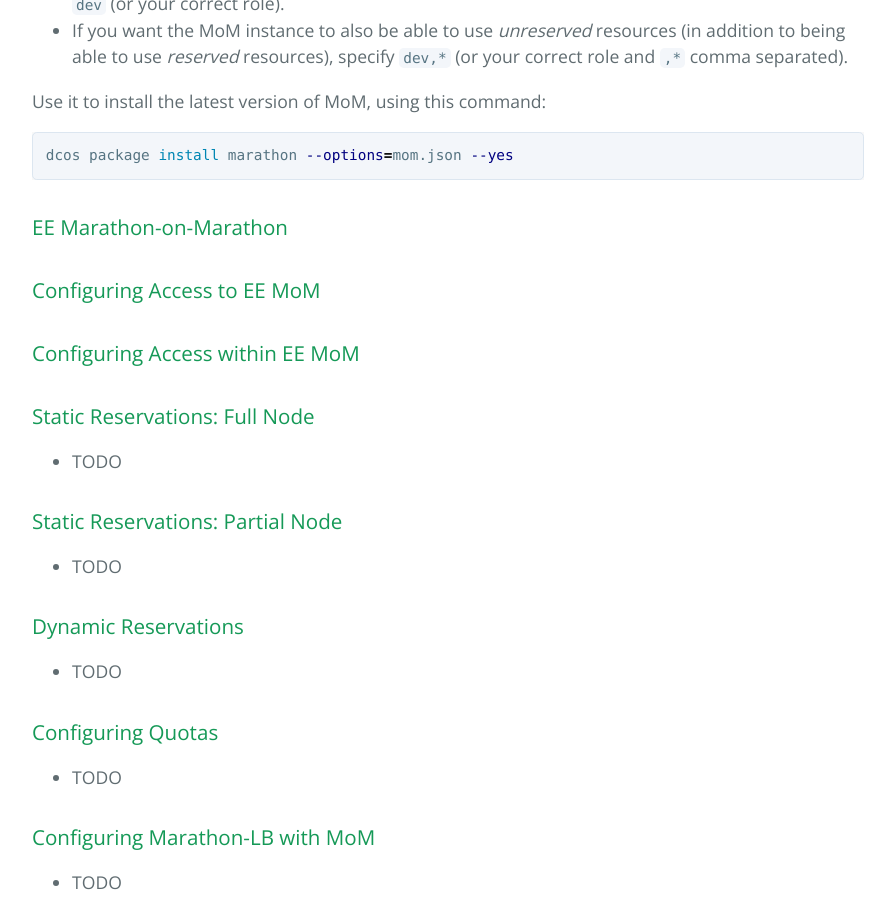
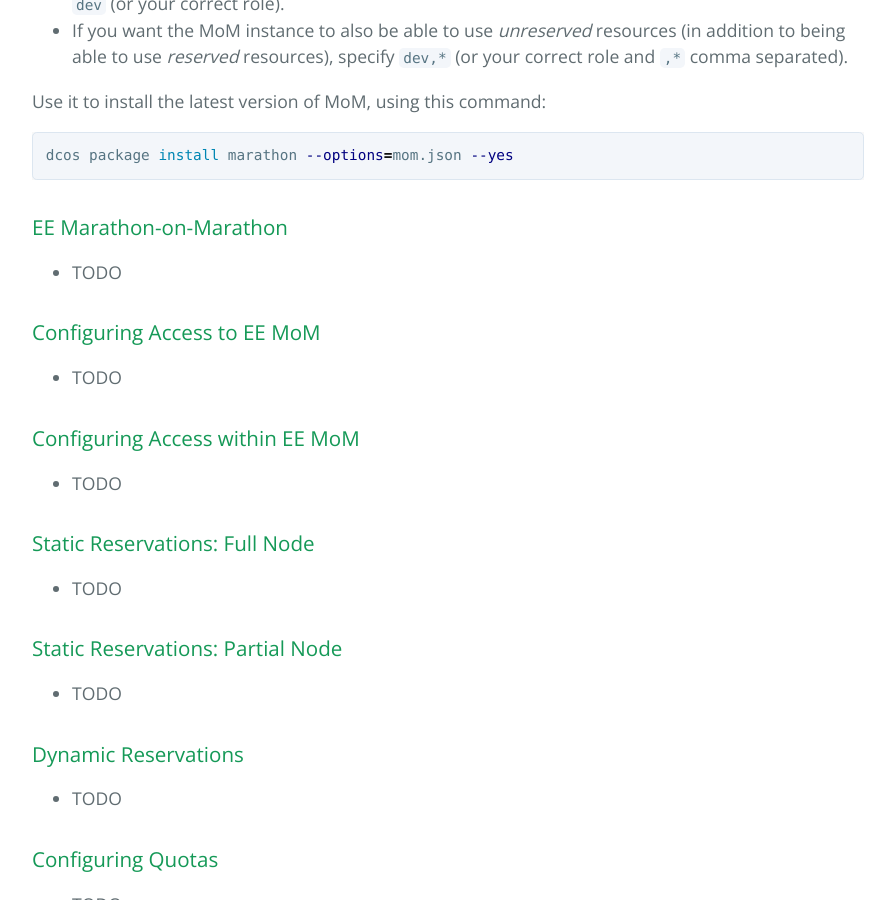
Before and after one commit to mesosphere/field-notes, a Jekyll site: the page built from docs/docs/multitenant-resource-isolation-instructions.md, in a window 1280 px wide and 900 px high, scrolled down 866 px. Shown: the whole window, without its empty margins (192-1087 px from the left). Built offline with Jekyll 4.4.1, drawn with Linux system fonts in a browser that asks for light colours; our own code applies the rules of GitHub Pages for plain Markdown files.

Commit message:
Add placeholders for instructions

````diff
--- a/docs/docs/multitenant-resource-isolation-instructions.md
+++ b/docs/docs/multitenant-resource-isolation-instructions.md
@@ -30,10 +30,13 @@ dcos package install marathon --options=mom.json --yes
 ```
 
 ### EE Marathon-on-Marathon
+* TODO
 
 ### Configuring Access to EE MoM
+* TODO
 
 ### Configuring Access within EE MoM
+* TODO
 
 ### Static Reservations: Full Node
 * TODO
````
